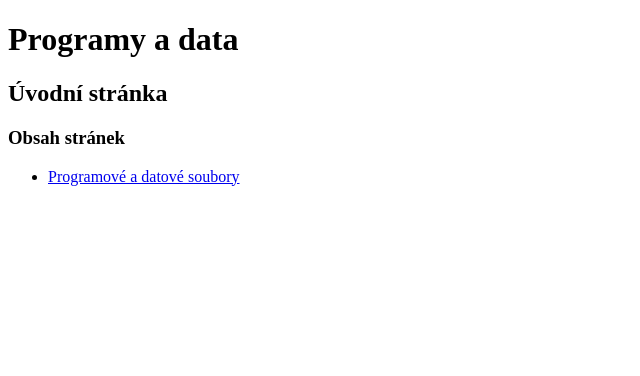
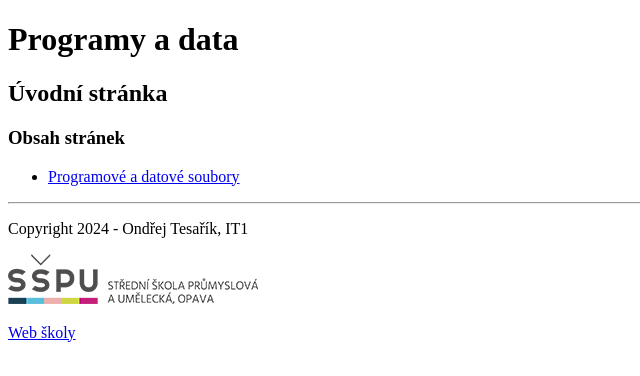
Before and after one commit to ozyyre/programy-a-data, a plain HTML site: page index.html in a window 1280 px wide. Shown: the whole page, without its empty margins (0-640 px from the left). Drawn offline with Linux system fonts and the light colour scheme.

Commit message:
Add files via upload

```diff
--- a/index.html
+++ b/index.html
@@ -13,6 +13,12 @@
     <ul>
         <li><a href="./a/index.html">Programové a datové soubory</a></li>
     </ul>
+    <footer>
+        <hr>
+        <p>Copyright 2024 - Ondřej Tesařík, IT1</p>
+        <p><a href="https://www.sspu-opava.cz" target="_blank"><img src="./img/skola-logo.png" alt="Školní logo"></a></p>
+        <p><a href="https://ww.sspu-opava.cz" target="_blank">Web školy</a></p>
+    </footer>
 </body>
 
 </html>
```
